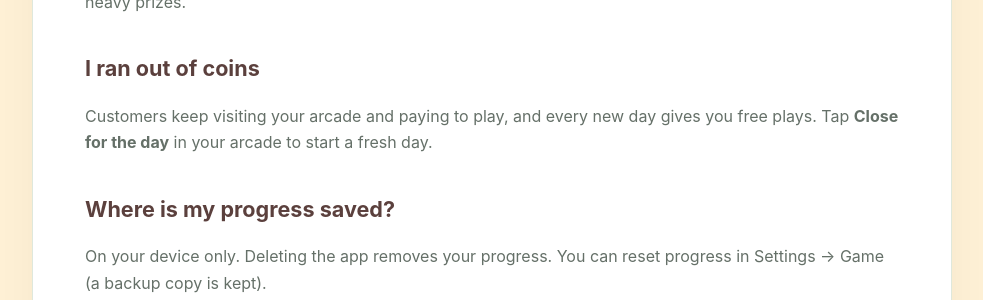
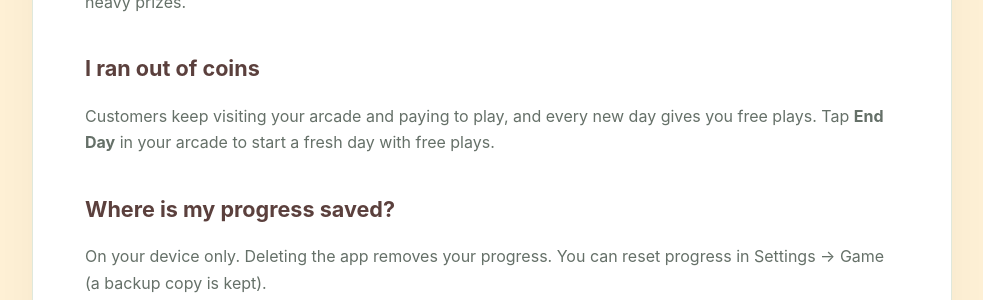
Before and after one commit to asilarslan/asilarslan.github.io, a Jekyll site: the page claw-and-cozy/support/index.html, which Jekyll copies as it is, in a window 1280 px wide. Shown: the part 636-936 px from the top of the page, without its empty margins (148-1131 px from the left). Built offline with Jekyll 4.4.1, drawn with Linux system fonts in a browser that asks for light colours.

Commit message:
Claw & Cozy support: End Day wording
Co-Authored-By: Claude Opus 5.5 <noreply@anthropic.com>

```diff
--- a/claw-and-cozy/support/index.html
+++ b/claw-and-cozy/support/index.html
@@ -3,7 +3,7 @@
 <p class="lead">Need help or found a bug? Email <a href="mailto:support@asilarslan.com?subject=Claw%20%26%20Cozy%20Support">support@asilarslan.com</a> with your device model, OS version, and what happened.</p>
 <h2>How do I play?</h2><p>Tap a plush (or use the joystick / WASD / a controller) to move the claw over it. The shadow ring shows exactly where the claw will land. Press <b>Drop</b> to grab. Press Drop again while descending to grab early.</p>
 <h2>Why did my plush slip?</h2><p>Grabs depend on centering, the plush's size and weight, whether it is lying on its side, toys piled on top, and how much the claw swings. Aim for the middle of upright plushies, and upgrade Grip and Stability for heavy prizes.</p>
-<h2>I ran out of coins</h2><p>Customers keep visiting your arcade and paying to play, and every new day gives you free plays. Tap <b>Close for the day</b> in your arcade to start a fresh day.</p>
+<h2>I ran out of coins</h2><p>Customers keep visiting your arcade and paying to play, and every new day gives you free plays. Tap <b>End Day</b> in your arcade to start a fresh day with free plays.</p>
 <h2>Where is my progress saved?</h2><p>On your device only. Deleting the app removes your progress. You can reset progress in Settings → Game (a backup copy is kept).</p>
 <h2>Accessibility</h2><p>Settings include reduced motion, screen-shake toggle, a stronger aim guide, text size, vibration, and rebindable keys.</p>
 <h2>Destek (Türkçe)</h2><p>Yardım için cihaz modelin ve yaşadığın sorunla birlikte <a href="mailto:support@asilarslan.com">support@asilarslan.com</a> adresine yaz. Oynamak için bir pelüşe dokun, gölge halkası kıskacın ineceği yeri gösterir, sonra <b>Bırak</b>'a bas.</p></article><footer>© 2026 Asil Arslan · Claw &amp; Cozy</footer>
```
